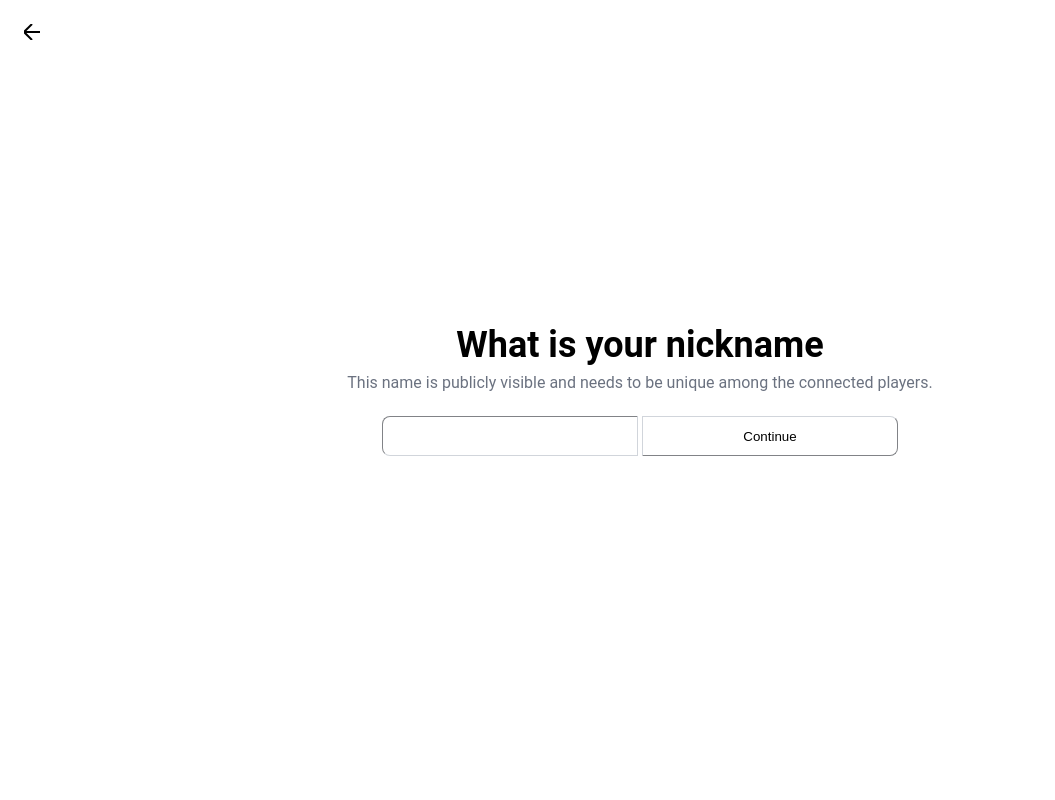
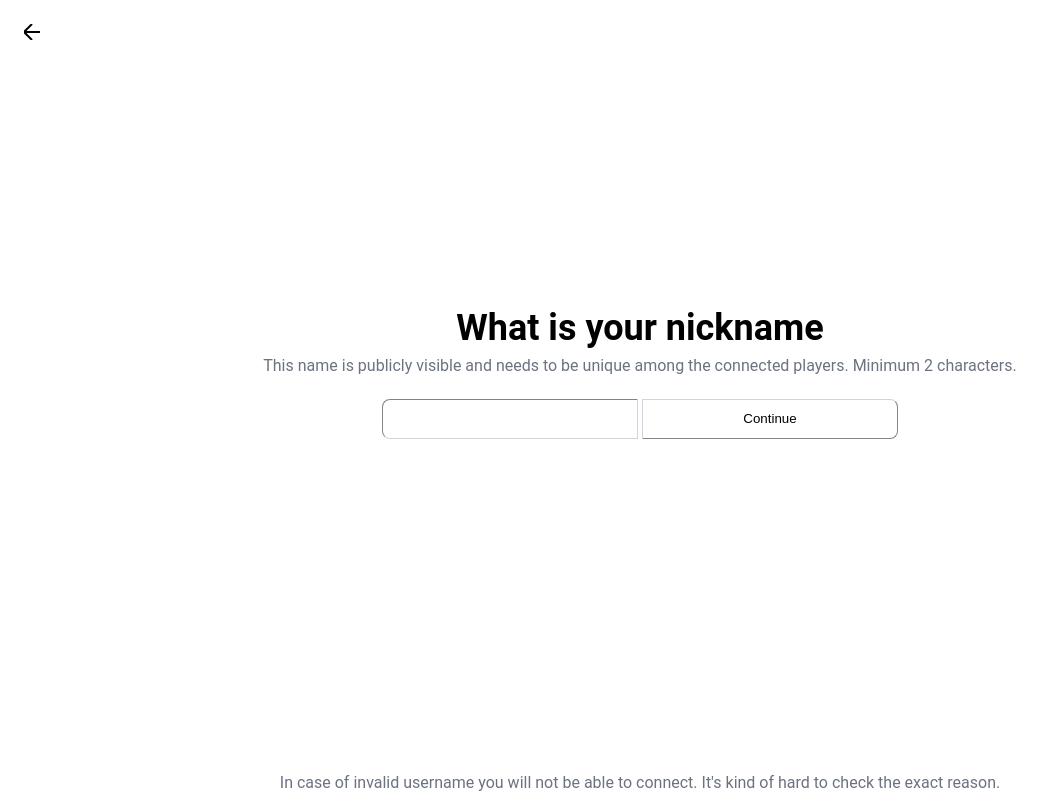
Before and after one commit to danbulant/slightlyComplicatedTicTacToe, a SvelteKit app in the folder client/: page /multiplayer in a window 1280 px wide. Shown: the whole page, without its empty margins (0-1055 px from the left). Built offline with nearby package versions, Linux system fonts and the light colour scheme.

Commit message:
more animations

```diff
--- a/client/src/lib/nameChoose.svelte
+++ b/client/src/lib/nameChoose.svelte
@@ -30,13 +30,15 @@
 <main>
     <div class="top">
         <h1 in:fly={{ delay: 0, duration, opacity: 0, y: 100, easing: quadOut }}>What is your nickname</h1>
-        <p in:fly={{ delay: duration*0.5, duration, opacity: 0, y: 100, easing: quadOut }}>This name is publicly visible and needs to be unique among the connected players.</p>
+        <p in:fly={{ delay: duration*0.5, duration, opacity: 0, y: 100, easing: quadOut }}>This name is publicly visible and needs to be unique among the connected players. Minimum 2 characters.</p>
     </div>
 
     <form on:submit>
         <input on:submit bind:value={name} type="text" min={2} max={64} in:fly={{ delay: duration*1, duration, opacity: 0, y: 100, easing: quadOut }}>
         <button on:click={submit} on:keydown={submit} in:fly={{ delay: duration*1.5, duration, opacity: 0, y: 100, easing: quadOut }}>Continue</button>
     </form>
+
+    <p>In case of invalid username you will not be able to connect. It's kind of hard to check the exact reason.</p>
 </main>
 {/if}
 
--- a/client/src/routes/+page.svelte
+++ b/client/src/routes/+page.svelte
@@ -1,17 +1,32 @@
+<script>
+	import { onMount } from "svelte";
+	import { quadOut } from "svelte/easing";
+	import { fly } from "svelte/transition";
+
+    const duration = 400;
+
+    var shown = false;
+
+    onMount(() => {
+        shown = true;
+    });
+</script>
+
 <svelte:head>
     <title>Ultimate tictactoe</title>
 </svelte:head>
 
+{#if shown}
 <main class="flex items-center justify-center flex-col">
     <div class="chooser">
-        <a href="/localplay" class="single">
+        <a href="/localplay" class="single" in:fly={{ delay: 0, duration, opacity: 0, y: 100, easing: quadOut }}>
             <h1>Local multiplayer</h1>
 
             <img src="/computer.svg" alt="">
 
             <p>A game for two on a single device</p>
         </a>
-        <a href="/multiplayer" class="multi">
+        <a href="/multiplayer" class="multi" in:fly={{ delay: duration * 0.5, duration, opacity: 0, y: 100, easing: quadOut }}>
             <h1>Online multiplayer</h1>
 
             <img src="/network.svg" alt="">
@@ -19,7 +34,7 @@
             <p>Play with 2 devices, even across the ocean.</p>
         </a>
     </div>
-    <div class="rules">
+    <div class="rules" in:fly={{ delay: 0, duration, opacity: 0, y: 100, easing: quadOut }}>
         <div class="icon">
             <svg fill="currentColor" version="1.1" id="Capa_1" xmlns="http://www.w3.org/2000/svg" xmlns:xlink="http://www.w3.org/1999/xlink"
                 width="800px" height="800px" viewBox="0 0 973.1 973.1" xml:space="preserve"
@@ -42,6 +57,7 @@
         </div>
     </div>
 </main>
+{/if}
 
 <style>
     main {
```
